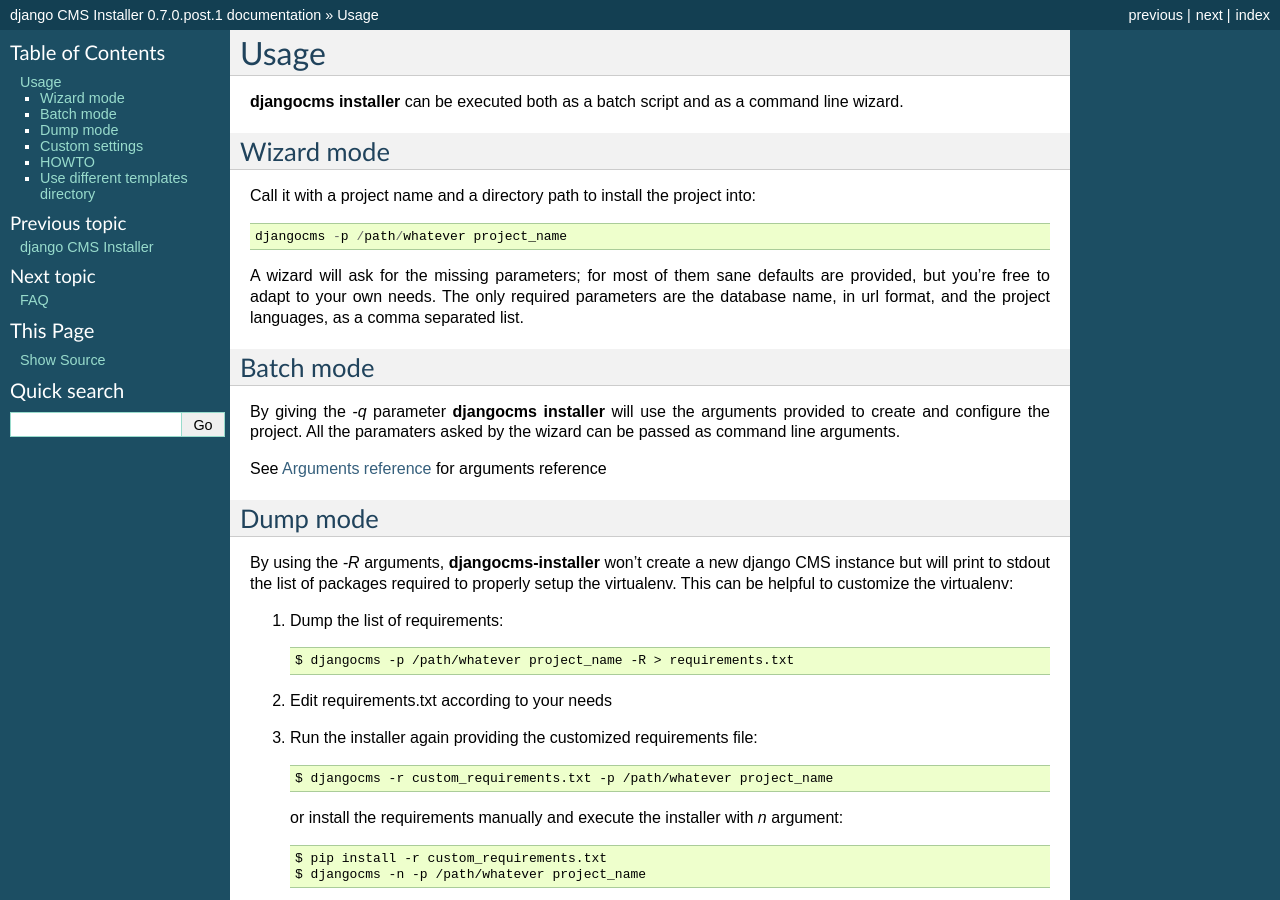
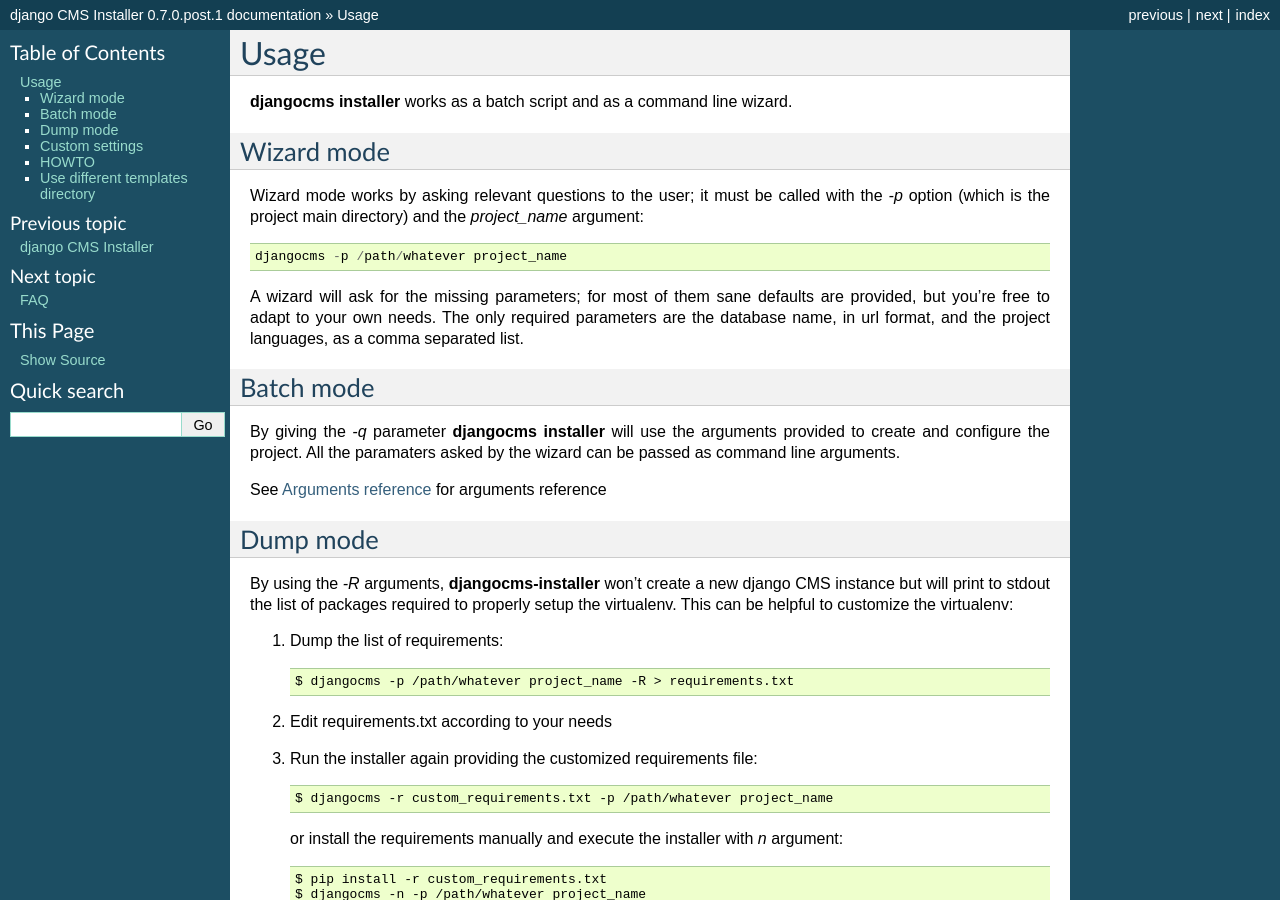
Before and after one commit to nephila/djangocms-installer, a Sphinx documentation site: the page built from docs/usage.rst, in a window 1280 px wide and 900 px high. Built offline with Sphinx 7.4.7, drawn with Linux system fonts in a browser that asks for light colours; formulas are drawn with MathJax 3.

Commit message:
Clarify the -p parameter

```diff
--- a/README.rst
+++ b/README.rst
@@ -24,8 +24,8 @@
 ``djangocms-installer`` is a console wizard to help bootstrapping a django CMS
 project.
 
-Refer to `django CMS Tutorial <https://github.com/divio/django-cms-tutorial/>`_ on
-how to properly setup your first django CMS project.
+Refer to `django CMS Tutorial <http://django-cms.readthedocs.org/en/latest/introduction/index.html>`_
+on how to properly setup your first django CMS project.
 
 .. note:: It used to be called **aldryn-installer**, but since version 0.2.0
           it's been renamed **djangocms-installer** for clarity.
--- a/docs/reference.rst
+++ b/docs/reference.rst
@@ -9,7 +9,7 @@
 You must always provide the following arguments when invoking **djangocms installer**:
 
 * ``project_name``: Name of the project to be created
-* ``--parent-dir``, ``-p``: Optional project parent directory;
+* ``--parent-dir``, ``-p``: Optional project directory;
 
 
 Wizard arguments
@@ -34,12 +34,12 @@
 * ``--templates``: Use a custom directory as template source; is checked to be a valid path, otherwise the
   shipped templates are used
 
-.. note:: the ``stable`` keyword is expanded to the following Django version:
+.. note:: for Django the ``stable`` keyword is expanded to the following Django version:
 
    * if django CMS version is 3.0 or develop: **stable** is expanded to Django==1.6;
    * if django CMS version is 2.4: **stable** is expanded to Django==1.5;
 
-.. note:: the ``stable`` keyword is expanded to the latest django CMS stable version (3.0)
+.. note:: the django CMS ``stable`` keyword is expanded to the latest django CMS stable version (3.0)
 
 
 Advanced options
--- a/docs/usage.rst
+++ b/docs/usage.rst
@@ -1,14 +1,15 @@
 Usage
 =====
-**djangocms installer** can be executed both as a batch script and as a command line
-wizard.
+**djangocms installer** works as a batch script and as a command line wizard.
 
 .. _wizard_mode:
 
 Wizard mode
 -----------
 
-Call it with a project name and a directory path to install the project into::
+Wizard mode works by asking relevant questions to the user; it must be called with
+the `-p` option (which is the project main directory) and the `project_name`
+argument::
 
     djangocms -p /path/whatever project_name
 
```
